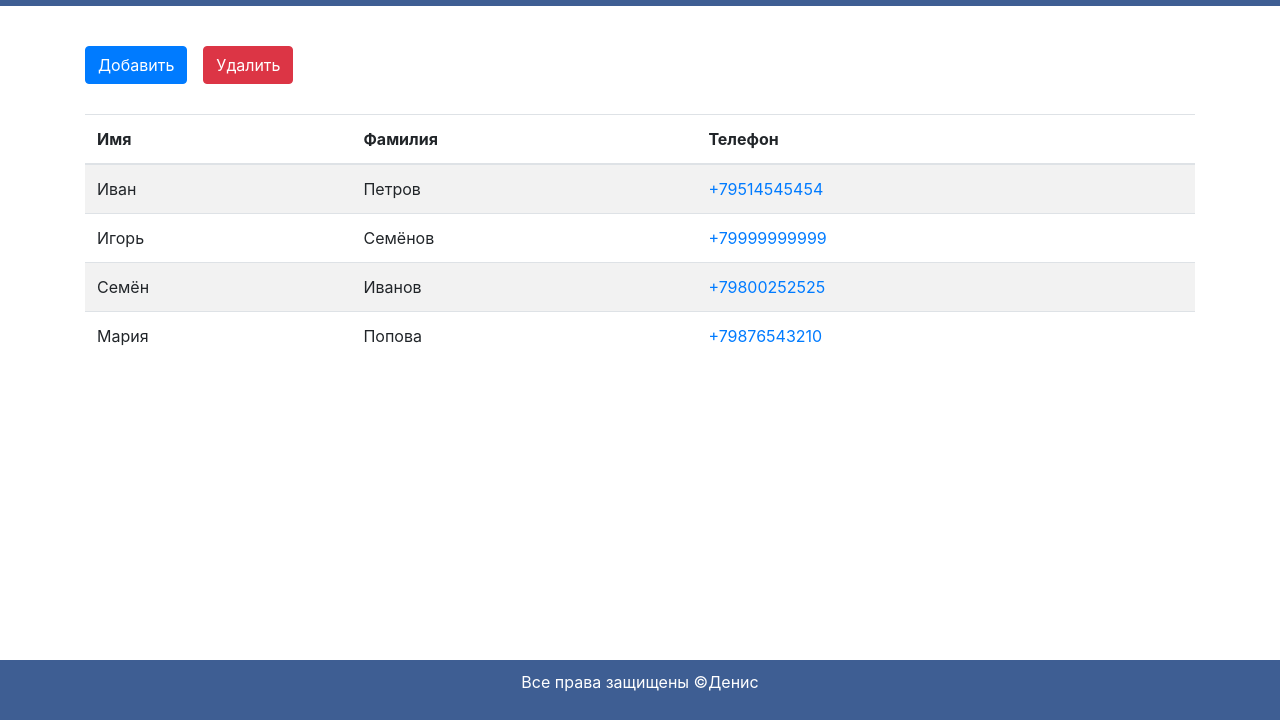
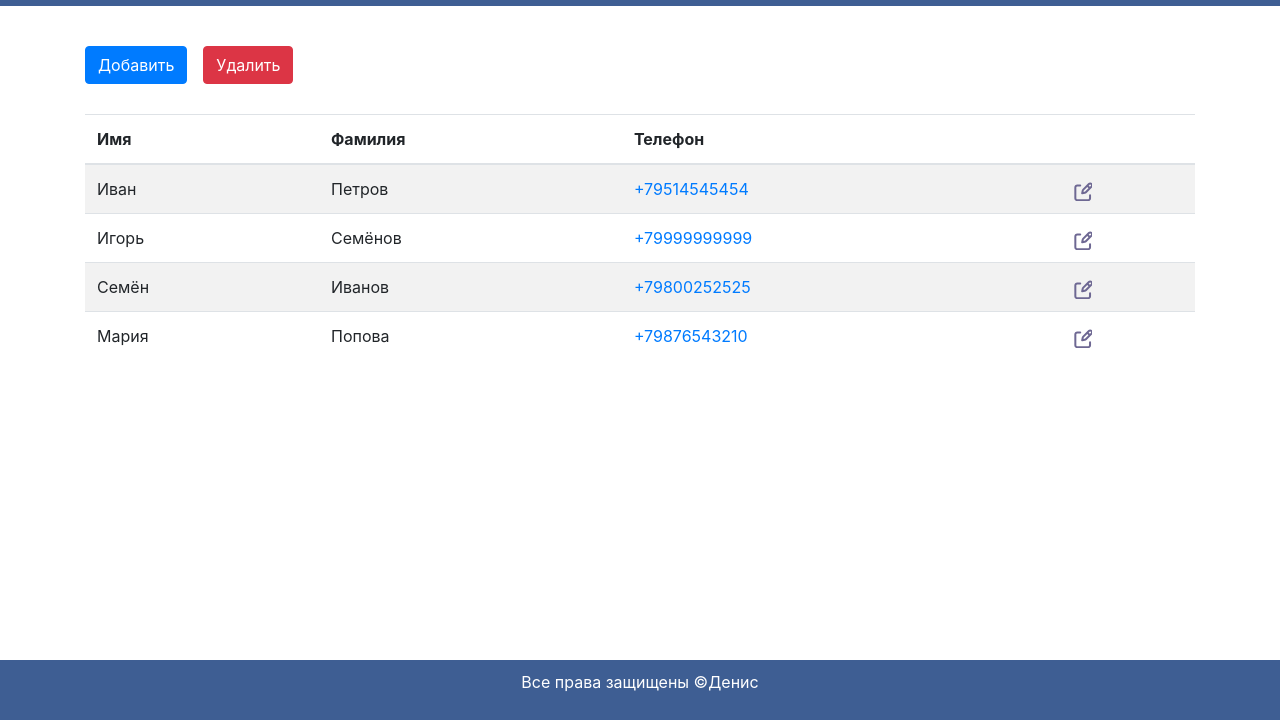
Before and after one commit to Den3003/Module_05Phone-book, a website: page index.html in a window 1280 px wide. Shown: the part 80-800 px from the top of the page. Drawn offline with nearby package versions, Linux system fonts and the light colour scheme.

Commit message:
Добавить кнопку редактировать

```diff
--- a/phonebook/css/style.css
+++ b/phonebook/css/style.css
@@ -14,6 +14,19 @@ body {
   font-size: 32px;
   font-weight: bold;
   text-transform: uppercase;
+}
+
+.create-number-icon {
+  color: #6E6893;
+  cursor: pointer;
+}
+
+.create-number-icon:hover, .create-number-icon:focus {
+  color: #6d5bd0;
+}
+
+.create-number-icon:active {
+  color: #4535a0;
 }
 
 @media (max-width: 720px) {
--- a/phonebook/script/script.js
+++ b/phonebook/script/script.js
@@ -97,6 +97,7 @@ const data = [
         <th>Имя</th>
         <th>Фамилия</th>
         <th>Телефон</th>
+        <th></th>
       </tr>
     `);
     table.append(thead, tbody);
@@ -216,6 +217,7 @@ const data = [
     const tdSurname = document.createElement('td');
     const tdPhone = document.createElement('td');
     const phoneLink = document.createElement('a');
+    const tdModify = document.createElement('td');
 
     tdName.textContent = firstName;
     tdSurname.textContent = surname;
@@ -226,7 +228,32 @@ const data = [
     tdDel.classList.add('delete');
     buttonDel.classList.add('del-icon');
     tdDel.append(buttonDel);
-    tr.append(tdDel, tdName, tdSurname, tdPhone);
+    tdModify.insertAdjacentHTML('beforeend', `
+      <svg class="create-number-icon" width="20" height="20" viewBox="0 0 20 20" fill="none" xmlns="http://www.w3.org/2000/svg">
+        <path d="M15.5629 4.86078L17.6394 6.93629L15.5629 4.86078ZM16.8982
+          3.03233L11.2834 8.64709C10.9933 8.9368 10.7955 9.3059 10.7148
+          9.70789L10.1962 12.304L12.7923 11.7844C13.1942 11.704 13.5629
+          11.5069 13.8531 11.2167L19.4678 5.60196C19.6366 5.43324 19.7704
+          5.23293 19.8617 5.01248C19.953 4.79203 20 4.55576 20 4.31714C20
+          4.07853 19.953 3.84225 19.8617 3.6218C19.7704 3.40136 19.6366
+          3.20105 19.4678 3.03233C19.2991 2.8636 19.0988 2.72976 18.8784
+          2.63845C18.6579 2.54714 18.4216 2.50014 18.183 2.50014C17.9444
+          2.50014 17.7081 2.54714 17.4877 2.63845C17.2672 2.72976 17.0669
+          2.8636 16.8982 3.03233V3.03233Z" stroke="currentColor"
+          stroke-width="2" stroke-linecap="round" stroke-linejoin="round"
+        />
+        <path d="M18.0394 14.2648V17.206C18.0394 17.726 17.8328 18.2248
+          17.4651 18.5925C17.0973 18.9602 16.5986 19.1668 16.0786
+          19.1668H5.29415C4.77411 19.1668 4.27537 18.9602 3.90765
+          18.5925C3.53993 18.2248 3.33334 17.726 3.33334
+          17.206V6.42157C3.33334 5.90154 3.53993 5.4028 3.90765
+          5.03508C4.27537 4.66735 4.77411 4.46077 5.29415 4.46077H8.23535"
+          stroke="currentColor" stroke-width="2" stroke-linecap="round"
+          stroke-linejoin="round"
+        />
+      </svg>
+    `);
+    tr.append(tdDel, tdName, tdSurname, tdPhone, tdModify);
 
     return tr;
   };
```
